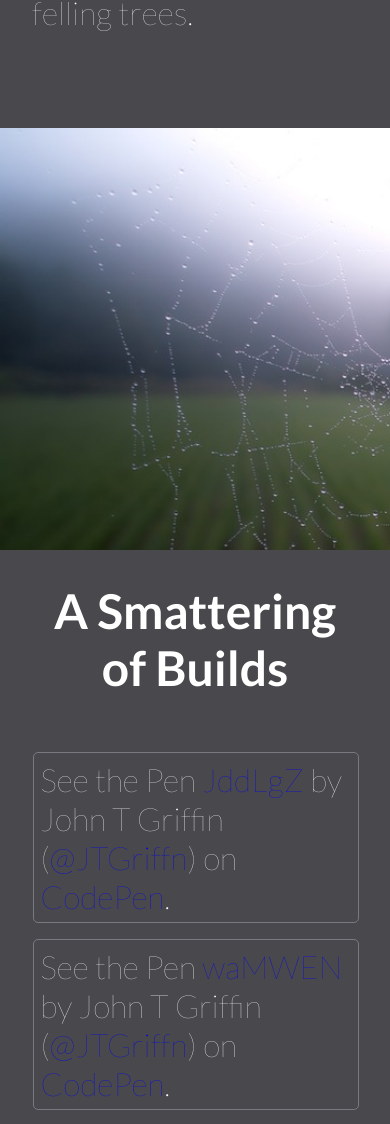
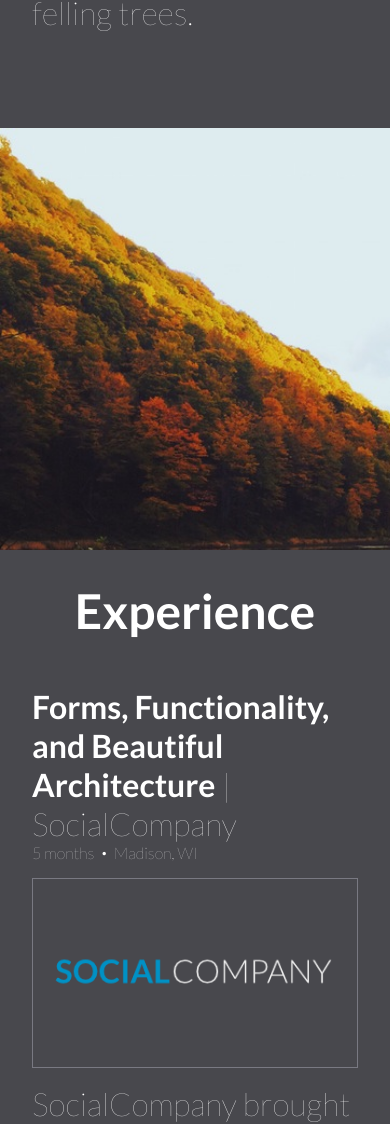
Before and after one commit to bigdrumr/bigdrumr.github.io, a plain HTML site: page index.html in a window 390 px wide. Shown: the part 1019-2143 px from the top of the page. Drawn offline with nearby package versions, Linux system fonts and the light colour scheme; a script that the page names is missing.

Commit message:
block-image layout mobile

```diff
--- a/index.html
+++ b/index.html
@@ -52,11 +52,11 @@
 
 	</section>
 
-	<section class="bg-image">
+	<section class="bg-image hide-xs">
 		<img src="img/web-field.jpg">
 	</section>
 
-	<section class="main-stuff">
+	<section class="main-stuff hide-xs">
 		<h2 class="section-title">A Smattering of Builds</h2>
 
 		<!-- SAVE/SPLIT BUTTONS -->
--- a/less/main.less
+++ b/less/main.less
@@ -254,6 +254,9 @@ small {
 	p {
 		text-align: left;
 	}
+	.block-image {
+		width: 30%;
+	}
 	.bullet {
 		font-size: 1.5em;
 		margin-bottom: 0.5em;
@@ -278,6 +281,11 @@ small {
 	.avatar {
 		margin-top: 2em;
 	}
+	.block-image {
+		float: none;
+		margin: 1em 0;
+		width: 100%;
+	}
 	.hide-xs {
 		display: none;
 	}
```
Also changed, not shown: css/main.css.
